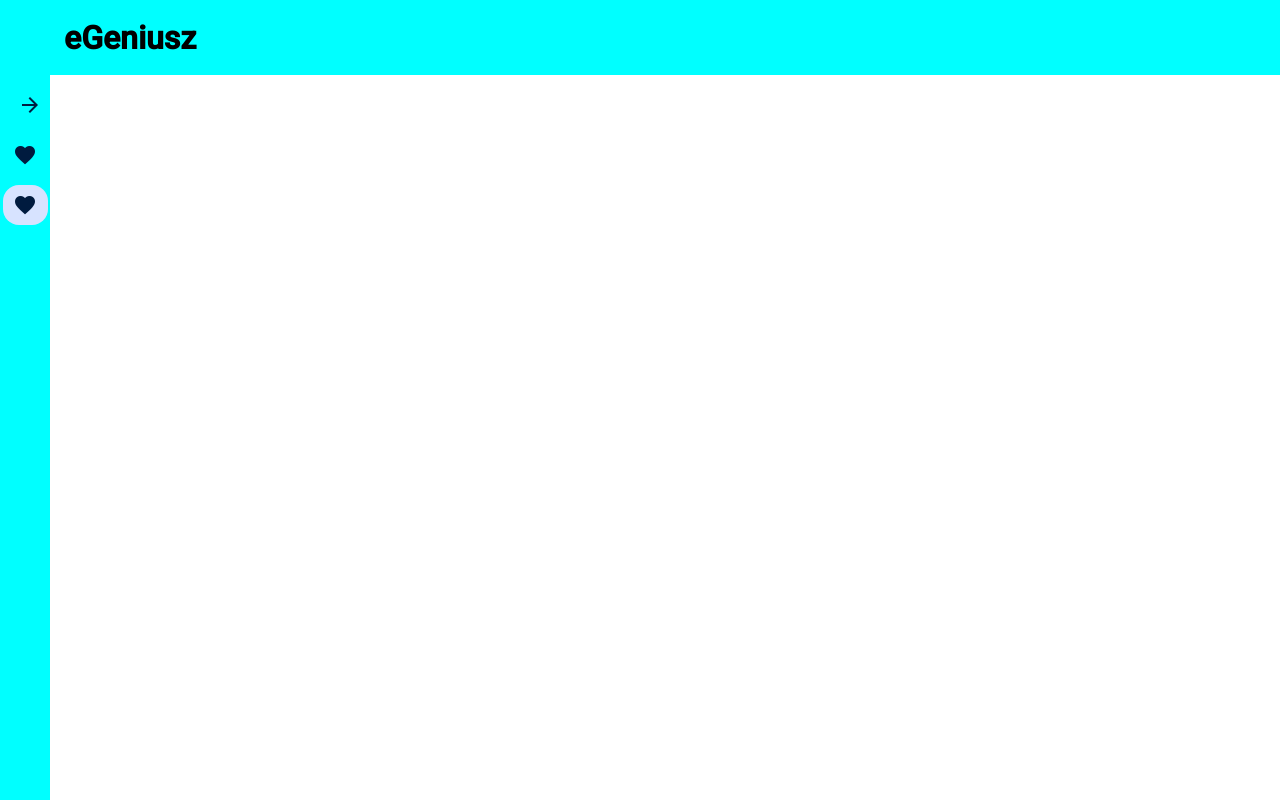
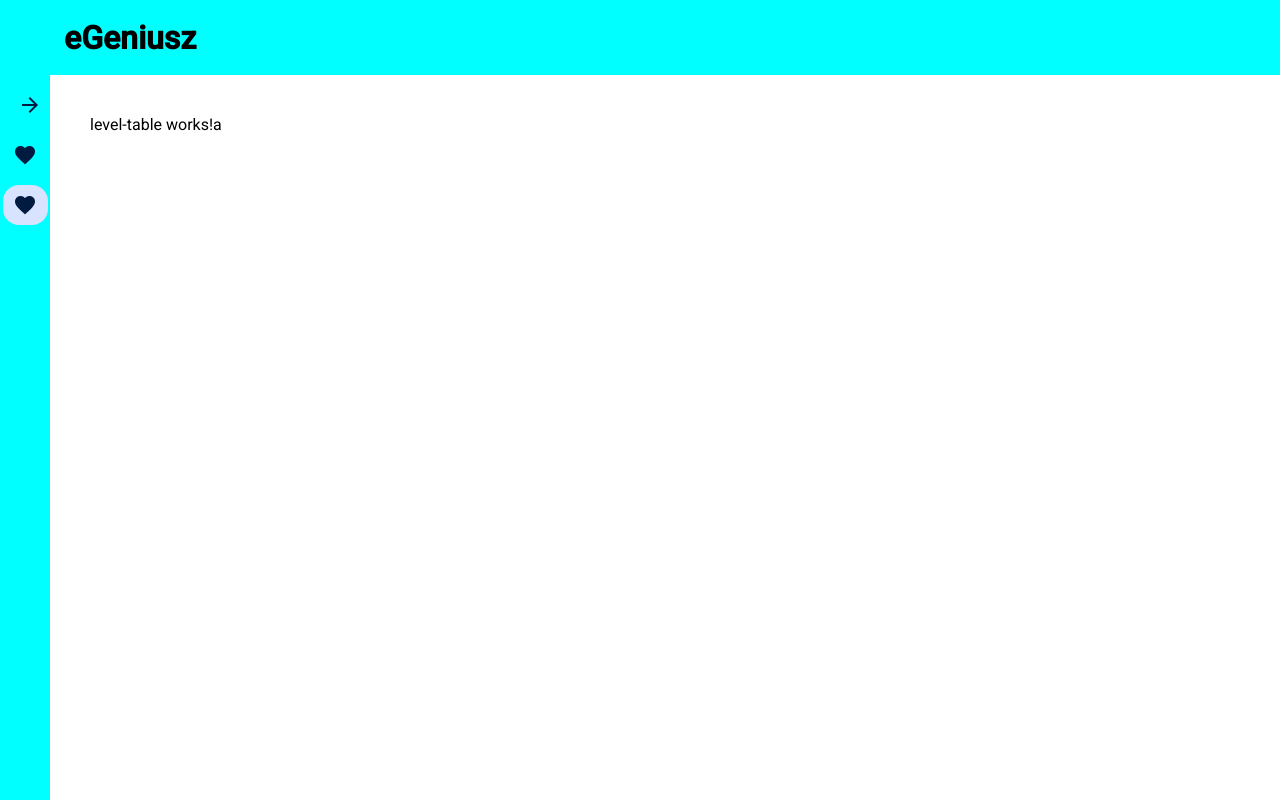
Before and after one commit to MaciejKubon/eGeniusz-app, an Angular app: page /level in a window 1280 px wide. Built offline with nearby package versions, Linux system fonts and the light colour scheme.

Commit message:
correct service

```diff
--- a/src/app/component/table/level-table/level-table.component.html
+++ b/src/app/component/table/level-table/level-table.component.html
@@ -1 +1 @@
-<p>level-table works!</p>
+<p>level-table works!a</p>
--- a/src/app/component/table/level-table/level-table.component.ts
+++ b/src/app/component/table/level-table/level-table.component.ts
@@ -1,4 +1,7 @@
 import { Component } from '@angular/core';
+import { LevelHttpService } from '../../../service/http/level-http.service';
+import { MatTableDataSource } from '@angular/material/table';
+import { level } from '../../../interface/interface';
 
 @Component({
   selector: 'app-level-table',
@@ -8,5 +11,8 @@
   styleUrl: './level-table.component.scss'
 })
 export class LevelTableComponent {
-
+  dataLevel: MatTableDataSource<level>
+  constructor(private httpLevel: LevelHttpService) {
+    this.dataLevel= new MatTableDataSource([{ id: 0, name: '' }]);
+  }
 }
--- a/src/app/interface/interface.ts
+++ b/src/app/interface/interface.ts
@@ -1,5 +1,8 @@
 export interface subject{
     id: number;
     name:string;
-    change?:boolean;
 }
+export interface level{
+    id: number;
+    name:string;
+}
--- a/src/app/page/level/level.component.html
+++ b/src/app/page/level/level.component.html
@@ -1,4 +1,4 @@
 <section>
   <app-header (position)="changeNavPosition($event)" />
-  <div><app-navbar [navPosition]="navPosition" /></div>
+  <div><app-navbar [navPosition]="navPosition" /> <app-level-table/></div>
 </section>
--- a/src/app/page/level/level.component.ts
+++ b/src/app/page/level/level.component.ts
@@ -1,11 +1,12 @@
 import { Component } from '@angular/core';
 import { HeaderComponent } from '../../component/header/header.component';
 import { NavbarComponent } from '../../component/navbar/navbar.component';
+import { LevelTableComponent } from '../../component/table/level-table/level-table.component';
 
 @Component({
-  selector: 'app-subject',
+  selector: 'app-level',
   standalone: true,
-  imports: [HeaderComponent, NavbarComponent],
+  imports: [HeaderComponent, NavbarComponent, LevelTableComponent],
   templateUrl: './level.component.html',
   styleUrl: './level.component.scss',
 })
--- a/src/app/service/http/level-http.service.ts
+++ b/src/app/service/http/level-http.service.ts
@@ -4,7 +4,7 @@
 @Injectable({
   providedIn: 'root'
 })
-export class SubjectHttpService {
+export class LevelHttpService {
 
   constructor() { }
 
```
